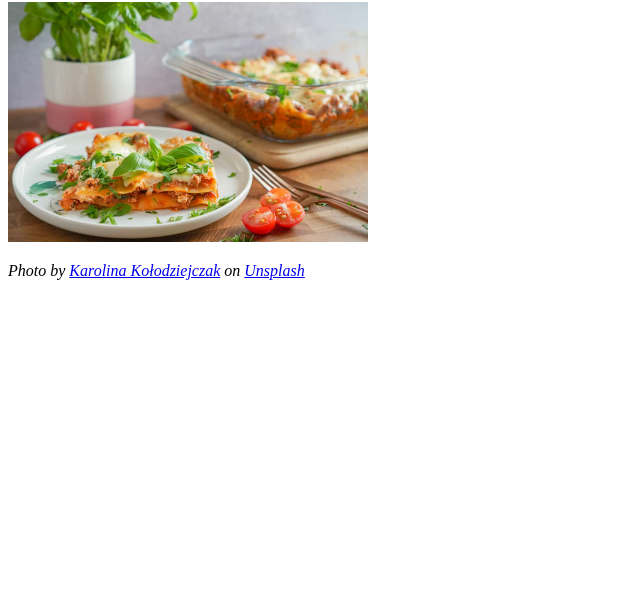
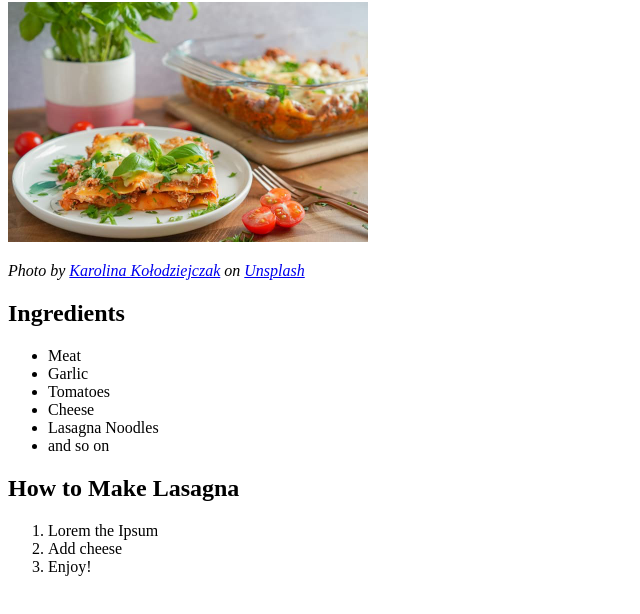
Before and after one commit to chilldeleuze/odin-recipes, a plain HTML site: page recipes/lasagna.html in a window 1280 px wide. Shown: the part 78-692 px from the top of the page, without its empty margins (0-640 px from the left). Drawn offline with Linux system fonts and the light colour scheme.

Commit message:
feat: added boilerplate Lasana-recipe

```diff
--- a/recipes/lasagna.html
+++ b/recipes/lasagna.html
@@ -10,6 +10,24 @@
     <img src="lasagna.jpg" width="360" height="240">
     <p><em>Photo by <a href="https://unsplash.com/@rabbit_in_blue?utm_content=creditCopyText&utm_medium=referral&utm_source=unsplash">Karolina Kołodziejczak</a> on <a href="https://unsplash.com/photos/sliced-pizza-on-white-ceramic-plate-OSMAK8b74ls?utm_content=creditCopyText&utm_medium=referral&utm_source=unsplash">Unsplash</a></em></p>
 
+    <h2>Ingredients</h2>
+    <p>
+        <ul>
+            <li>Meat</li>
+            <li>Garlic</li>
+            <li>Tomatoes</li>
+            <li>Cheese</li>
+            <li>Lasagna Noodles</li>
+            <li>and so on</li>
+        </ul>
+    </p>
+    <h2>How to Make Lasagna</h2>
+    <ol>
+        <li>Lorem the Ipsum</li>
+        <li>Add cheese</li>
+        <li>Enjoy!</li>
+    </ol>
+
 </body>
 
 </html>
```
